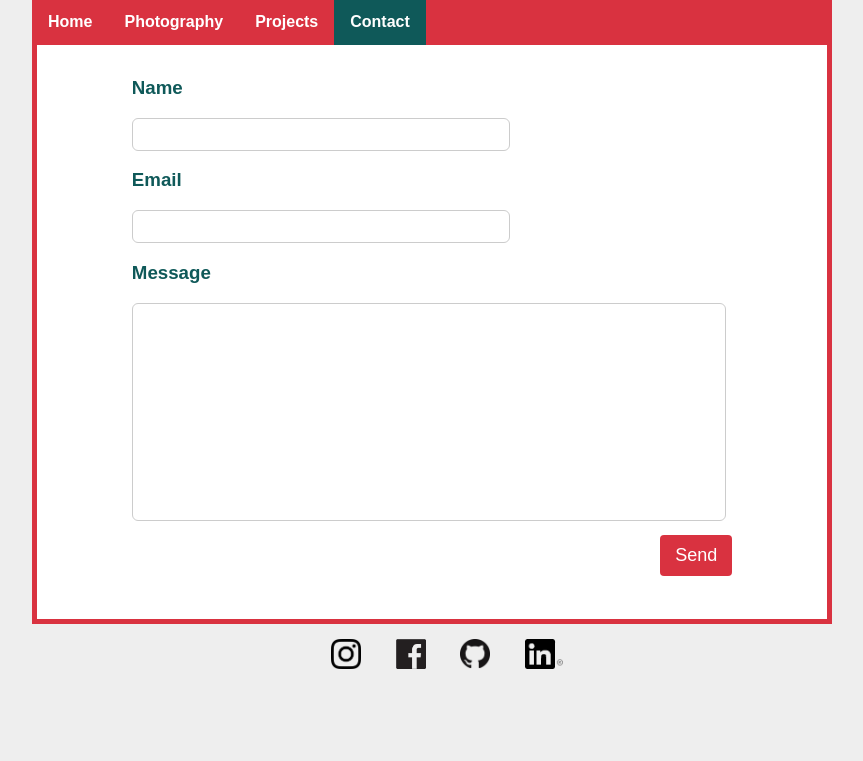
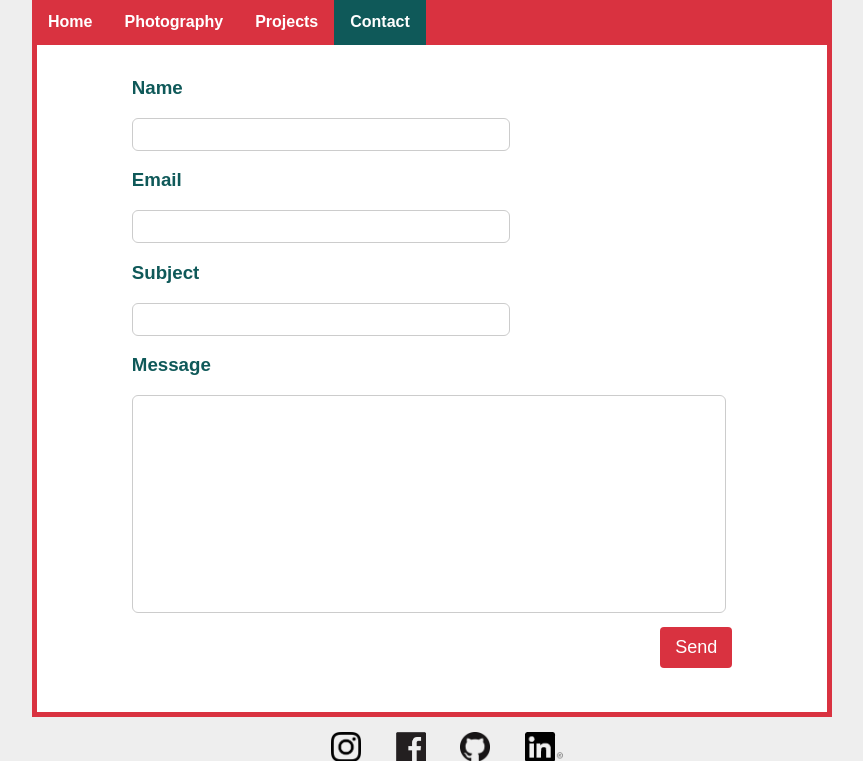
Before and after one commit to TomJSmith/TomJSmith.github.io, a PHP site: page /contact.php in a window 1280 px wide. Shown: the part 127-888 px from the top of the page, without its empty margins (208-1071 px from the left). Before the commit the page ends 796 px from the top, so only its background shows below. Run offline with PHP 8.4, Linux system fonts and the light colour scheme.

Commit message:
put in php to take the form data and email it to my gmail account.

```diff
--- a/contact.php
+++ b/contact.php
@@ -5,6 +5,38 @@
 <link rel="stylesheet" href="css/mainPage.css">
 </head>
 <body>
+
+<?php
+$name = "";
+$email = "";
+$message = "";
+$subject = "";
+$email_to = "lflupe@gmail.com";
+
+function cleanInput($data){
+    $data = trim($data);
+    $data = stripcslashes($data);
+    $data = htmlspecialchars($data);
+    return $data;
+}
+
+if ($_SERVER["REQUEST_METHOD"] == "POST") {
+  $name = cleanInput($_POST["name"]);
+  $email = cleanInput($_POST["email"]);
+  $subject = cleanInput($_POST["subject"]);
+  $message = cleanInput($_POST["message"]);
+
+
+
+
+  $headers = 'From: '.$email_from."\r\n".
+  'Reply-To: '.$email_from."\r\n" .
+  'X-Mailer: PHP/' . phpversion();
+  mail($email_to, $subject, $message, $headers);
+}
+?>
+
+
 <div class="mainFrame">
   <div class="menuBar">
   <ul>
@@ -16,14 +48,16 @@
   </div>
   <div class="contentFrame">
     <div class="contactFormFrame">
-      <form class="contactForm" action="TODO" method="post">
+      <form class="contactForm" action="<?php echo htmlspecialchars($_SERVER["PHP_SELF"]);?>" method="post">
         <h3>Name<br></h3>
-        <input type="text" name="nameInputBox" value="">
+        <input type="text" name="name">
         <h3>Email</h3>
-        <input type="email" name="emailInputBox" value="">
+        <input type="email" name="email">
+        <h3>Subject<br></h3>
+        <input type="text" name="subject">
         <h3>Message</h3>
         <textarea name="message" rows="8" cols="40"></textarea>
-        <button type="button" name="button">Send</button>
+        <button type="submit" name="submit">Send</button>
       </form>
     </div>
   </div>
```
